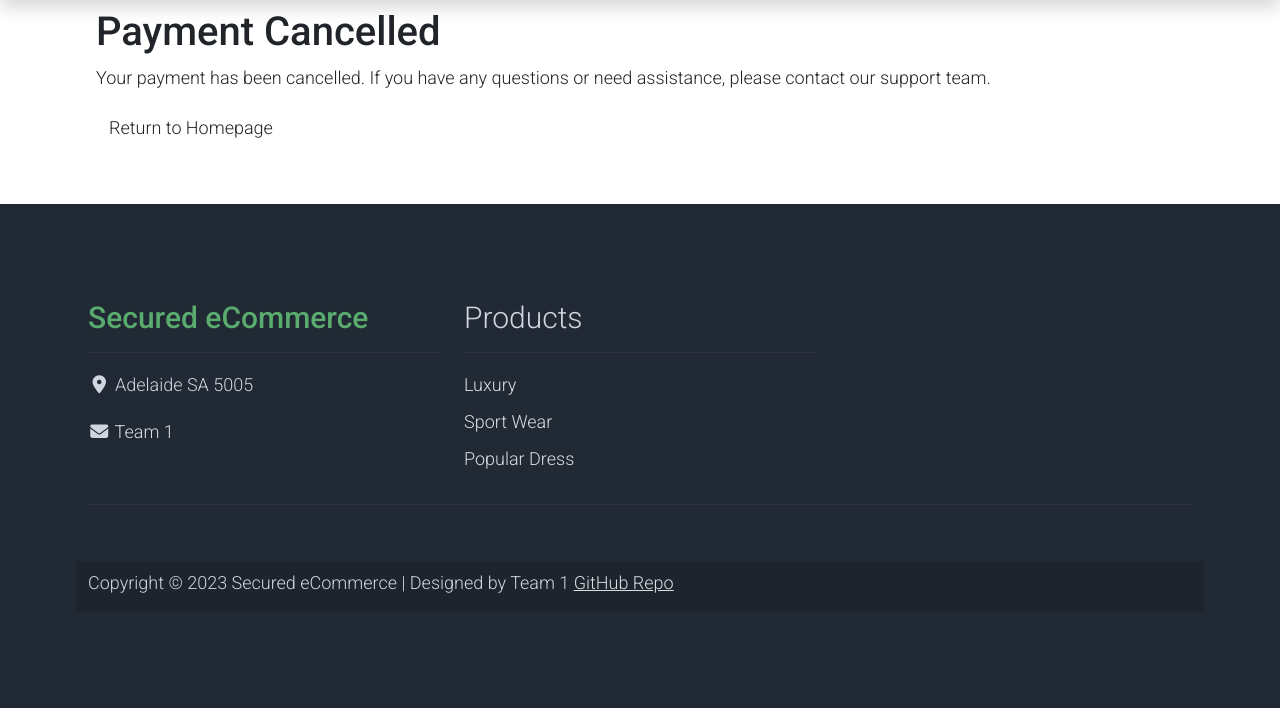
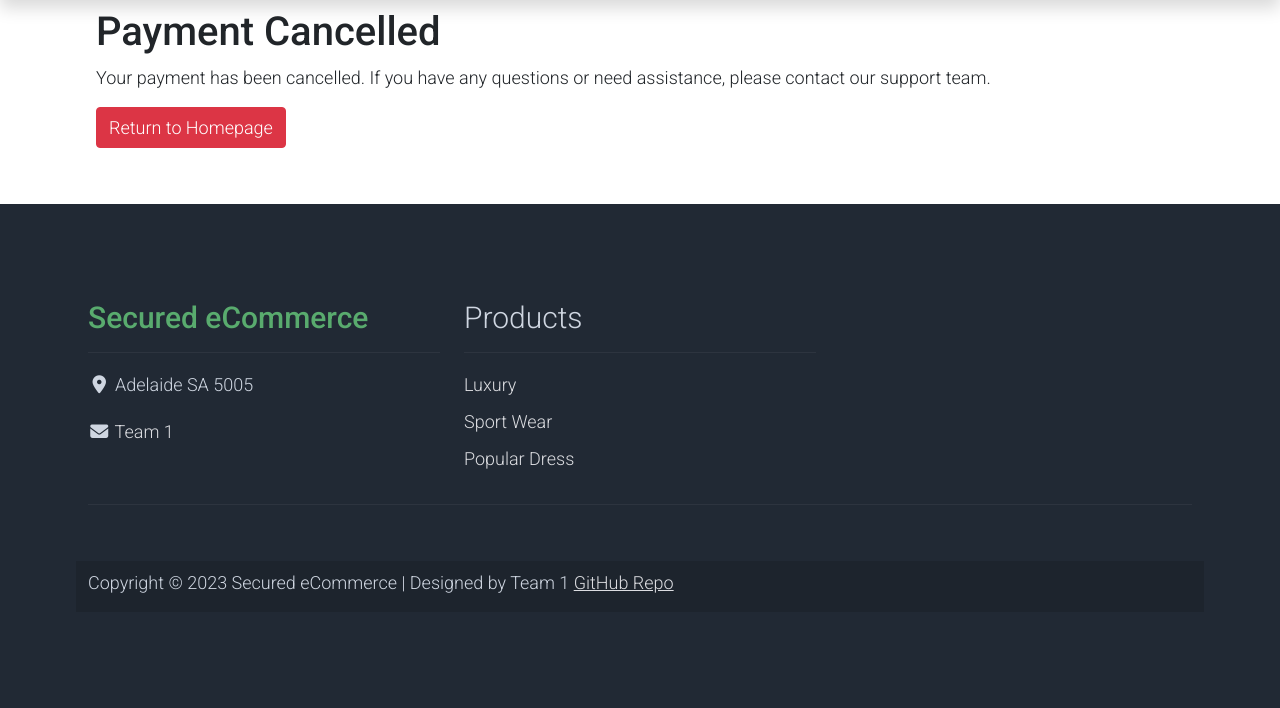
Before and after one commit to GusUnicus/Ecom_Project, a Flask app: page /cancelled in a window 1280 px wide. Shown: the part 92-800 px from the top of the page. Run offline with Flask 3, Linux system fonts and the light colour scheme; parts of the project's set-up code (start-up, migrations or seed data) failed here and were passed over; some libraries are stand-ins or nearby versions.

Commit message:
Final touch ups

```diff
--- a/Client/app.py
+++ b/Client/app.py
@@ -135,7 +135,7 @@ def search():
 def receive_cart():
     cart_data = request.get_json()
     session['cart'] = cart_data
-    return json.dumps({'success':True}), 200, {'ContentType':'application/json'} #redirect(url_for('create_checkout_session',cart=json.dumps(cart_data)))
+    return json.dumps({'success':True}), 200, {'ContentType':'application/json'}
 
 @app.route('/process_view/<product_key>')
 def process_view(product_key):
@@ -156,6 +156,7 @@ def login():
                     session['username'] = acc[1]
                     session['userEmail'] = acc[4]
                     session['logged_in'] = True
+                    session['cart'] = None
                     return redirect(url_for('generate_qr',username=session['username']))
                 else:
                     flash("Invalid credentials. Please try again.")
@@ -324,7 +325,6 @@ def create_checkout_session():
         session_data = {
         'sessionId': checkout_session.id,
         }
-
         return jsonify(session_data)
     except Exception as e:
         print(" Stripe Error",e)
--- a/Client/static/js/payment.js
+++ b/Client/static/js/payment.js
@@ -3,7 +3,6 @@ fetch("/config")
 .then((data) => {
   const stripe = Stripe(data.publicKey);
   document.querySelector("#submitBtn").addEventListener("click", () => {
-
     fetch("/create_checkout_session")
     .then((result) => {return result.json(); })
     .then((data) => {
--- a/Client/templates/components/cancelled.html
+++ b/Client/templates/components/cancelled.html
@@ -3,6 +3,6 @@
 <div class="container">
     <h1>Payment Cancelled</h1>
     <p>Your payment has been cancelled. If you have any questions or need assistance, please contact our support team.</p>
-    <a href="{{url_for("main")}}" class="btn">Return to Homepage</a>
+    <a href="{{url_for("main")}}" class="btn btn-danger">Return to Homepage</a>
 </div>
 {% endblock content %}
```
